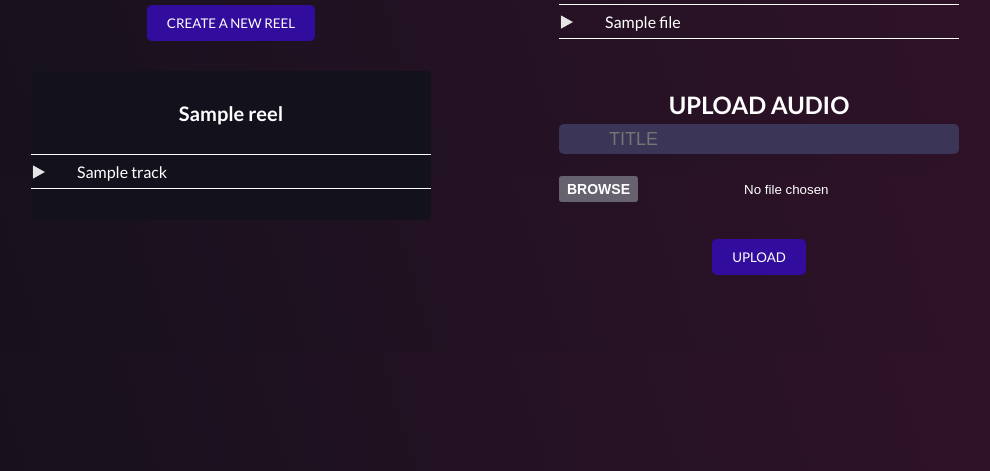
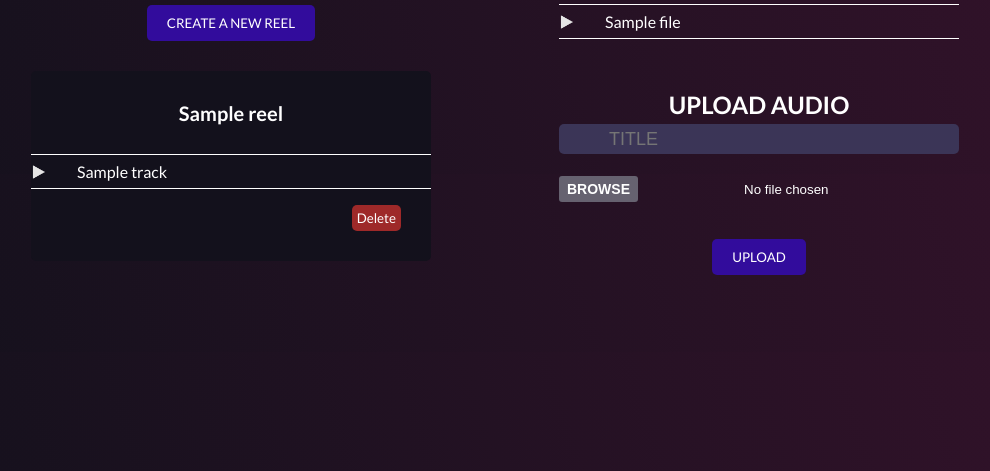
Before and after one commit to joshthecomposer/ReelShare, a Flask app: template flask_app/templates/dashboard.html in a window 1280 px wide. Shown: the part 182-653 px from the top of the page, without its empty margins (145-1135 px from the left). Run offline with Flask 2, Linux system fonts and the light colour scheme; the template is opened without the code that fills it: most values are stand-ins (such as "Sample title", 1, 10 or a date in 2020).

Commit message:
deletion of reels possible

```diff
--- a/flask_app/controllers/main_controller.py
+++ b/flask_app/controllers/main_controller.py
@@ -50,11 +50,10 @@ def dashboard():
     if not all_reels:
         all_reels = reel.Reel.get_reels(data)
         return render_template('dashboard.html', all_files=all_files, all_reels=all_reels)
-
+    one_user = all_reels
     all_reels = all_reels.reels
     # for r in all_reels:
     #     print(f"reel: {r.name} tracks: {r.tracks}")
-
     return render_template('dashboard.html', all_files=all_files, all_reels=all_reels)
 
 @app.route('/clear')
--- a/flask_app/models/file.py
+++ b/flask_app/models/file.py
@@ -49,7 +49,7 @@ class File:
         query = """SELECT * FROM files
                     JOIN reel_list ON files.id = reel_list.file_id
                     JOIN reels ON reels.id = reel_list.reel_id
-                    WHERE reels.name = %(name)s
+                    WHERE reels.id = %(id)s
                     ORDER BY reel_list._order;"""
         return connectToMySQL(DB).query_db(query, data)
 
--- a/flask_app/static/css/custom/style.css
+++ b/flask_app/static/css/custom/style.css
@@ -174,6 +174,21 @@ nav h1 {
     cursor: pointer;
 }
 
+.button-5 {
+    display: flex;
+    background-color: #9e2929;
+    color: white;
+    padding: .5rem .5rem;
+    font-family: Lato;
+    border-radius: 5px;
+    margin-top: 1.5rem;
+    align-self: flex-end;
+}
+
+.button-5:hover {
+    background-color: #964545;
+    cursor: pointer;
+}
 
 main {
     margin-top: 78px;
--- a/flask_app/static/script/script.js
+++ b/flask_app/static/script/script.js
@@ -9,7 +9,6 @@ $(document).ready(function () {
     $("ul.sortable").sortable({
         update: function (event, ui) {
             item_order = updateOrder();
-            console.log("Item order is: ", item_order);
             order_string = 'order=' + item_order;
             item_order = order_string
             $.ajax({
@@ -33,7 +32,6 @@ $( function() {
     $(".droppable").droppable({
         drop: function (event, ui) {
             for (var i = 0; i < event.target.children.length; i++) {
-                console.log(ui.draggable.attr('id'))
                 if (ui.draggable.attr('id') == event.target.children[i].id) {
                     return false;
                 }
@@ -53,6 +51,7 @@ $( function() {
                 },
                 cache: false,
                 success: function () {
+                    location.reload()
                     return false;
                 }
             })
@@ -191,7 +190,6 @@ function audioPlayer(element) {
     let audio = element.children[0]
     let parentID = element.parentElement.id
     let progress = element.parentElement.children[2].children[0];
-    console.log(progress)
     if (element.id == 'play-icon') {
         element.id = 'pause-icon'
         audio.play()
@@ -226,3 +224,21 @@ function audioPlayerReel(element) {
         element.parentElement.style.backgroundColor = 'transparent'
     }
 };
+
+function deleteReel(reel) {
+    $('a.reel-a').click(function (e) {
+        e.preventDefault()
+        $(this).unbind('click')
+    })
+    data = 'reel_id=' + reel
+    $.ajax({
+        method: "POST",
+        url: "/delete_reel",
+        data: data,
+        cache: false,
+        success: function () {
+            location.reload()
+        }
+    })
+
+}
--- a/flask_app/templates/dashboard.html
+++ b/flask_app/templates/dashboard.html
@@ -63,6 +63,7 @@
                                                         </li>
                                                     {%endfor%}
                                                     </ul>
+                                                    <button class="button-5" onclick="deleteReel({{ r.id }})">Delete</button>
                                                 </div>
                                             </a>
                                         {%endfor%}
```
Also changed, not shown: flask_app/controllers/reels.py (+9 -0 lines), flask_app/models/reel.py (+9 -1 lines), flask_app/static/img/x-icon.png (added).
